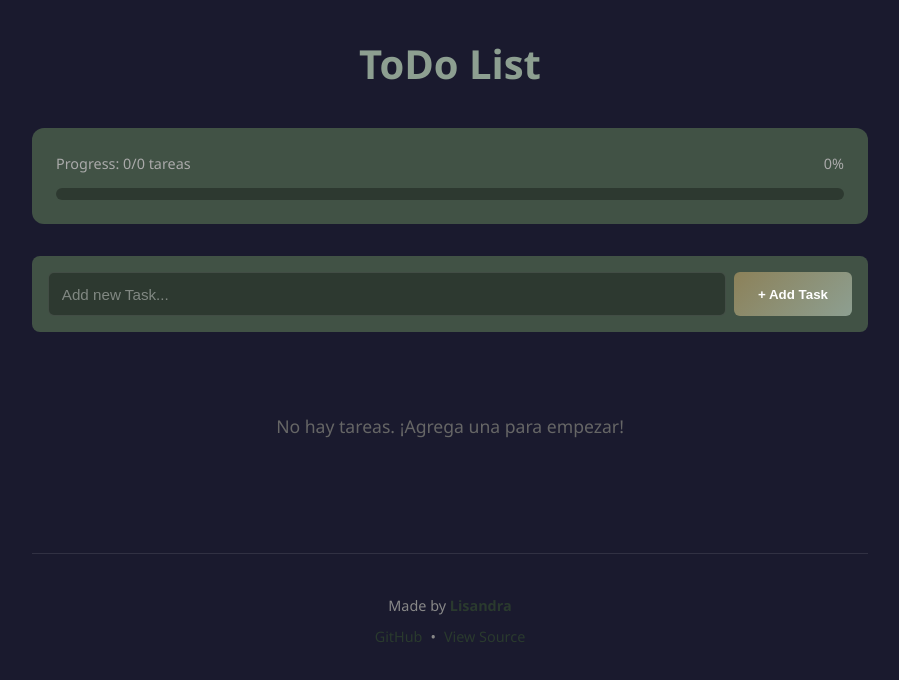
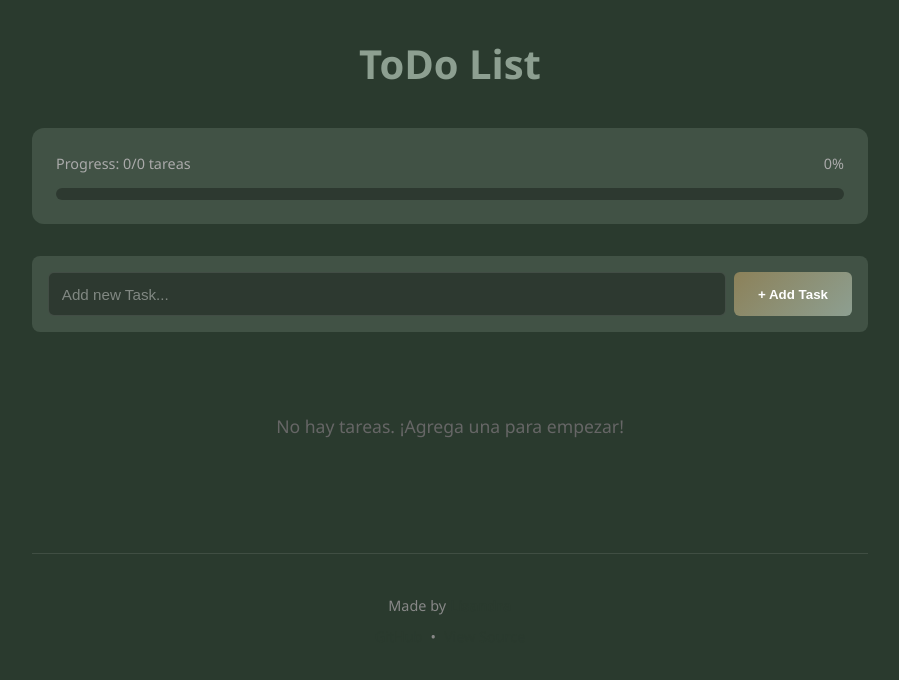
Before and after one commit to Lisandrad/dev-progress-tracker, a React (Vite) app: page / in a window 1280 px wide. Shown: the top 680 px of the page, without its empty margins (190-1089 px from the left). Built offline with nearby package versions, Linux system fonts and the light colour scheme.

Commit message:
styling index.css

```diff
--- a/src/index.css
+++ b/src/index.css
@@ -6,7 +6,7 @@
 
 body {
   font-family: 'Segoe UI', Tahoma, Geneva, Verdana, sans-serif;
-  background-color: #1a1a2e;
+  background-color: #2A3A2E;
   color: #eee;
   line-height: 1.6;
 }
```
